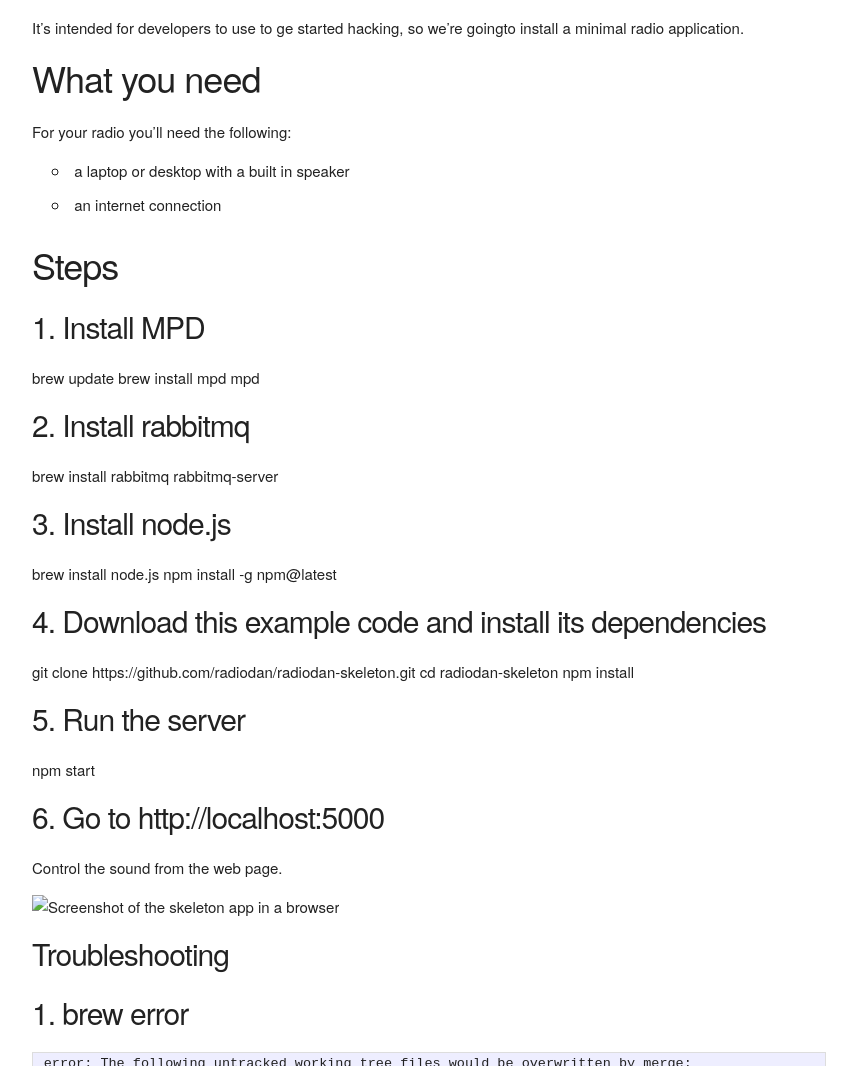
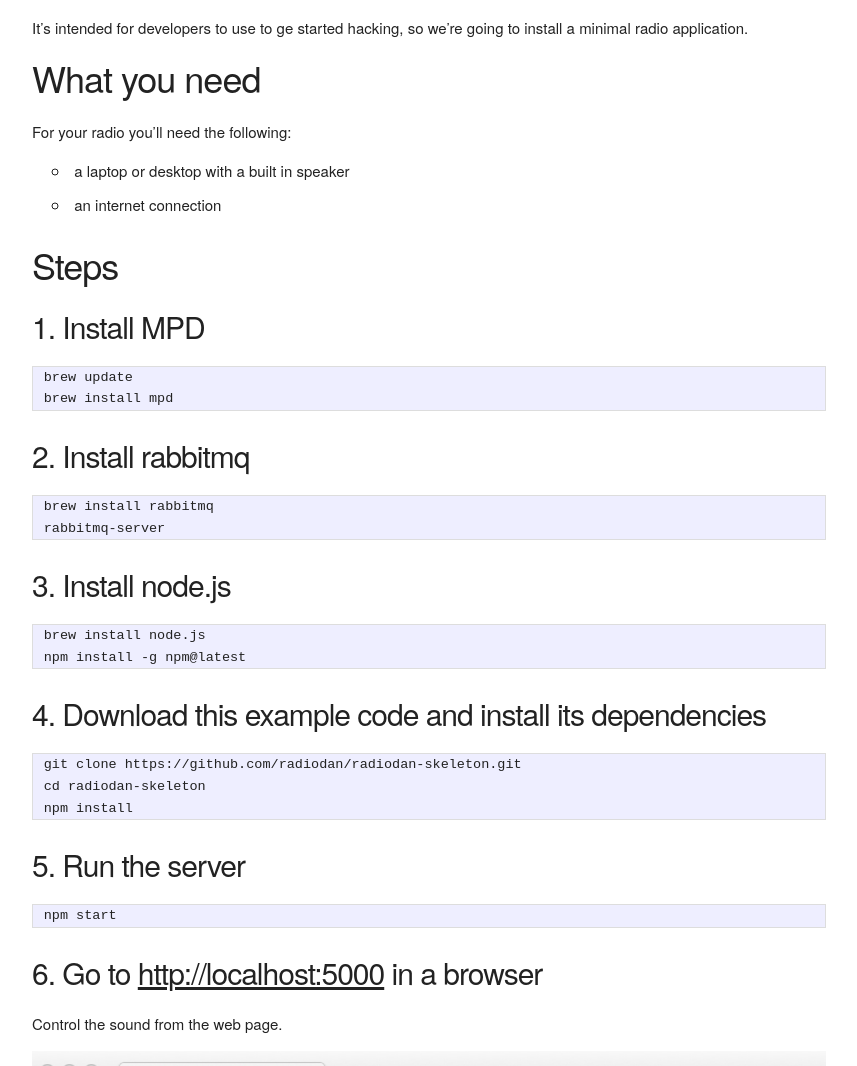
Before and after one commit to radiodan/radiodan.github.io, a Jekyll site: the page built from help/tutorials/simplest_radio_laptop_macos.md, in a window 1280 px wide and 1400 px high. Shown: the part 334-1400 px from the top of the window, without its empty margins (128-985 px from the left). Built offline with Jekyll 4.4.1, drawn with Linux system fonts in a browser that asks for light colours; comment, search, counter and statistics services are not loaded.

Commit message:
Formatting

```diff
--- a/help/tutorials/simplest_radio_laptop_macos.md
+++ b/help/tutorials/simplest_radio_laptop_macos.md
@@ -10,7 +10,7 @@ This guide explains how to use our software on a laptop or desktop machine.
 
 These are the instructions for Mac OS X (I used 10.9.5)
 
-It's intended for developers to use to ge started hacking, so we're goingto
+It's intended for developers to use to ge started hacking, so we're going to
 install a minimal radio application.
 
 What you need
@@ -26,35 +26,34 @@ Steps
 
 ### 1. Install MPD
 
-brew update
-brew install mpd
-mpd
+    brew update
+    brew install mpd
 
 ### 2. Install rabbitmq
 
-brew install rabbitmq
-rabbitmq-server
+    brew install rabbitmq
+    rabbitmq-server
 
 ### 3. Install node.js
 
-brew install node.js
-npm install -g npm@latest
+    brew install node.js
+    npm install -g npm@latest
 
 ### 4. Download this example code and install its dependencies
 
-git clone https://github.com/radiodan/radiodan-skeleton.git
-cd radiodan-skeleton
-npm install
+    git clone https://github.com/radiodan/radiodan-skeleton.git
+    cd radiodan-skeleton
+    npm install
 
 ### 5. Run the server
 
-npm start
+    npm start
 
-### 6. Go to http://localhost:5000
+### 6. Go to <a href="http://localhost:5000">http://localhost:5000</a> in a browser
 
 Control the sound from the web page.
 
-<img src="assets/skeleton_app_screenshot.png" alt="Screenshot of the skeleton app in a browser"/>
+<img src="/assets/skeleton_app_screenshot.png" alt="Screenshot of the skeleton app in a browser"/>
 
 
 ### Troubleshooting
```
